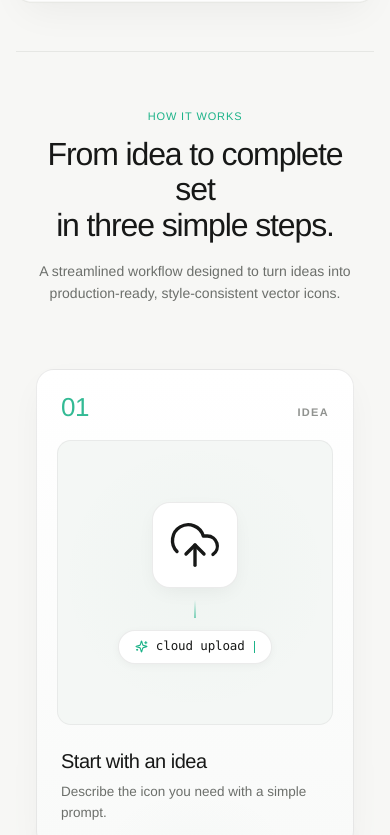
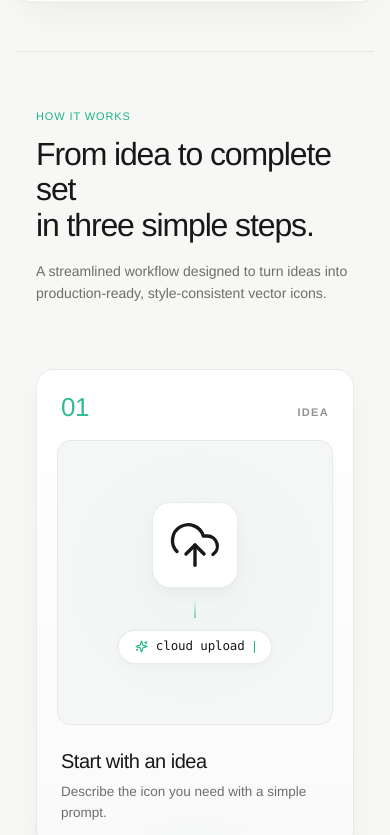
Before and after one commit to pushkarv07/IconForge, a Next.js app: page / in a window 390 px wide. Shown: the part 870-1705 px from the top of the page. Built offline with nearby package versions, Linux system fonts and the light colour scheme.

Commit message:
Mobile homepage: left-align all section text, fix How It Works title wrapping

```diff
--- a/src/app/globals.css
+++ b/src/app/globals.css
@@ -4180,6 +4180,63 @@ button { cursor: pointer; }
   .hero-visual::before { max-width: 320px; max-height: 320px; filter: blur(36px); }
 }
 
+/* ─────────────────────────────────────────────────────────────────
+   MOBILE HOMEPAGE: left-align all section text (max-width: 720px)
+   Desktop and tablet are completely untouched.
+────────────────────────────────────────────────────────────────── */
+@media (max-width: 720px) {
+  /* HOW IT WORKS — override centered header block */
+  .how-it-works-header {
+    text-align: left;
+    margin-left: 0;
+    margin-right: 0;
+    max-width: 100%;
+  }
+  .how-it-works-eyebrow,
+  .how-it-works-copy {
+    text-align: left;
+  }
+  .how-it-works-title {
+    text-align: left;
+  }
+  /* Let title lines wrap naturally instead of forced block stacking */
+  .how-it-works-title-line {
+    display: inline;
+  }
+  .how-it-works-title-line + .how-it-works-title-line::before {
+    content: "\a ";
+    white-space: pre;
+  }
+  /* HOW IT WORKS CTA — left-align the CTA row */
+  .how-it-works-cta-wrap {
+    display: flex;
+    justify-content: flex-start;
+  }
+
+  /* FROM WORDS TO SVG */
+  .prompt-icon-left { align-items: flex-start; }
+  .prompt-icon-eyebrow,
+  .prompt-icon-title,
+  .prompt-icon-subtext,
+  .prompt-icon-pills { text-align: left; }
+
+  /* KEEP THE STYLE */
+  .stylelock-text,
+  .stylelock-left { align-items: flex-start; }
+  .stylelock-eyebrow,
+  .stylelock-title,
+  .stylelock-subtext,
+  .stylelock-pills { text-align: left; }
+
+  /* BUILD & EXPORT */
+  .sets-export-text,
+  .sets-export-left { align-items: flex-start; }
+  .sets-export-eyebrow,
+  .sets-export-title,
+  .sets-export-subtext,
+  .sets-export-pills { text-align: left; }
+}
+
 @media (prefers-reduced-motion: reduce) {
   .hero-content,
   .hero-visual {
```
